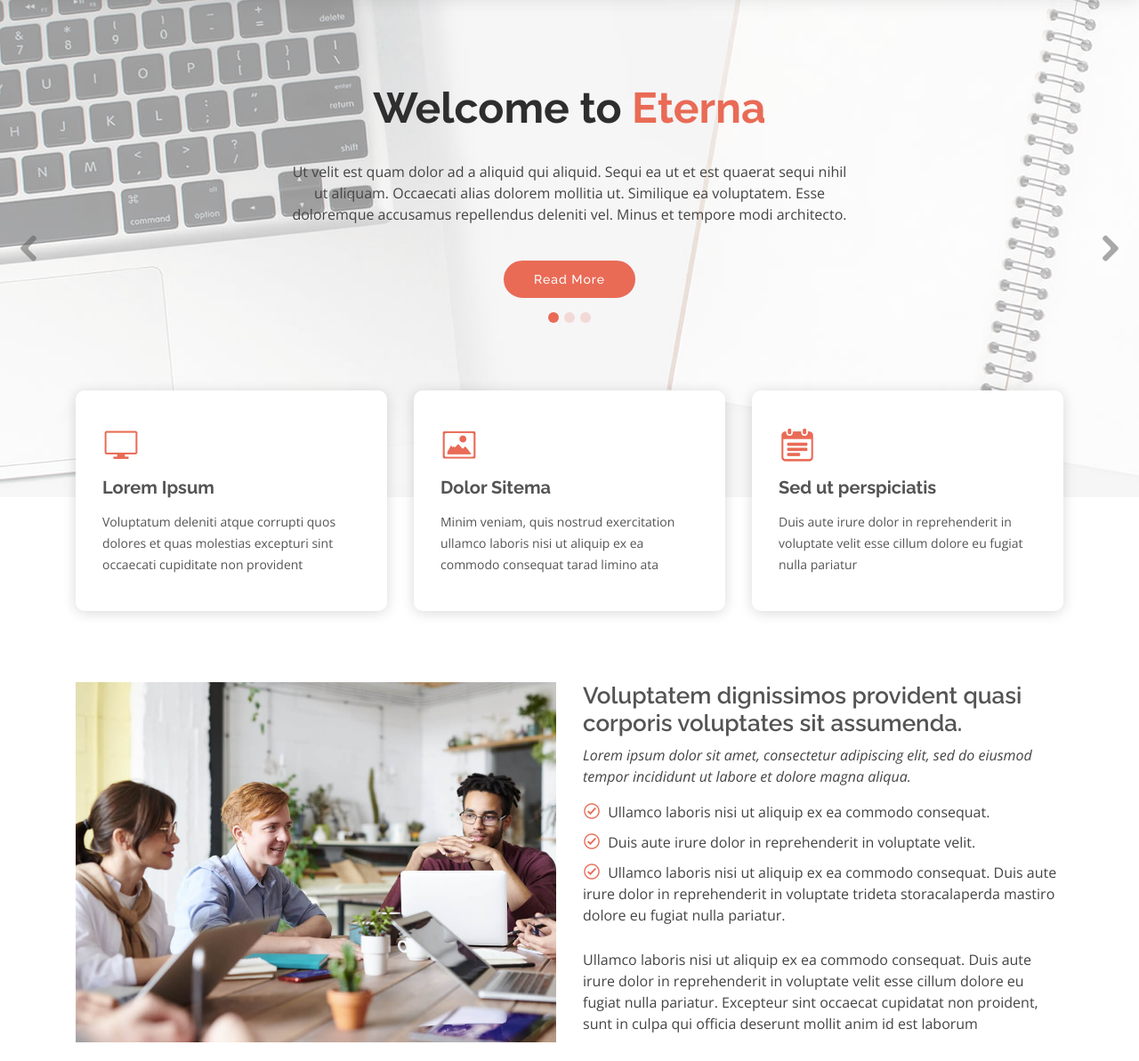
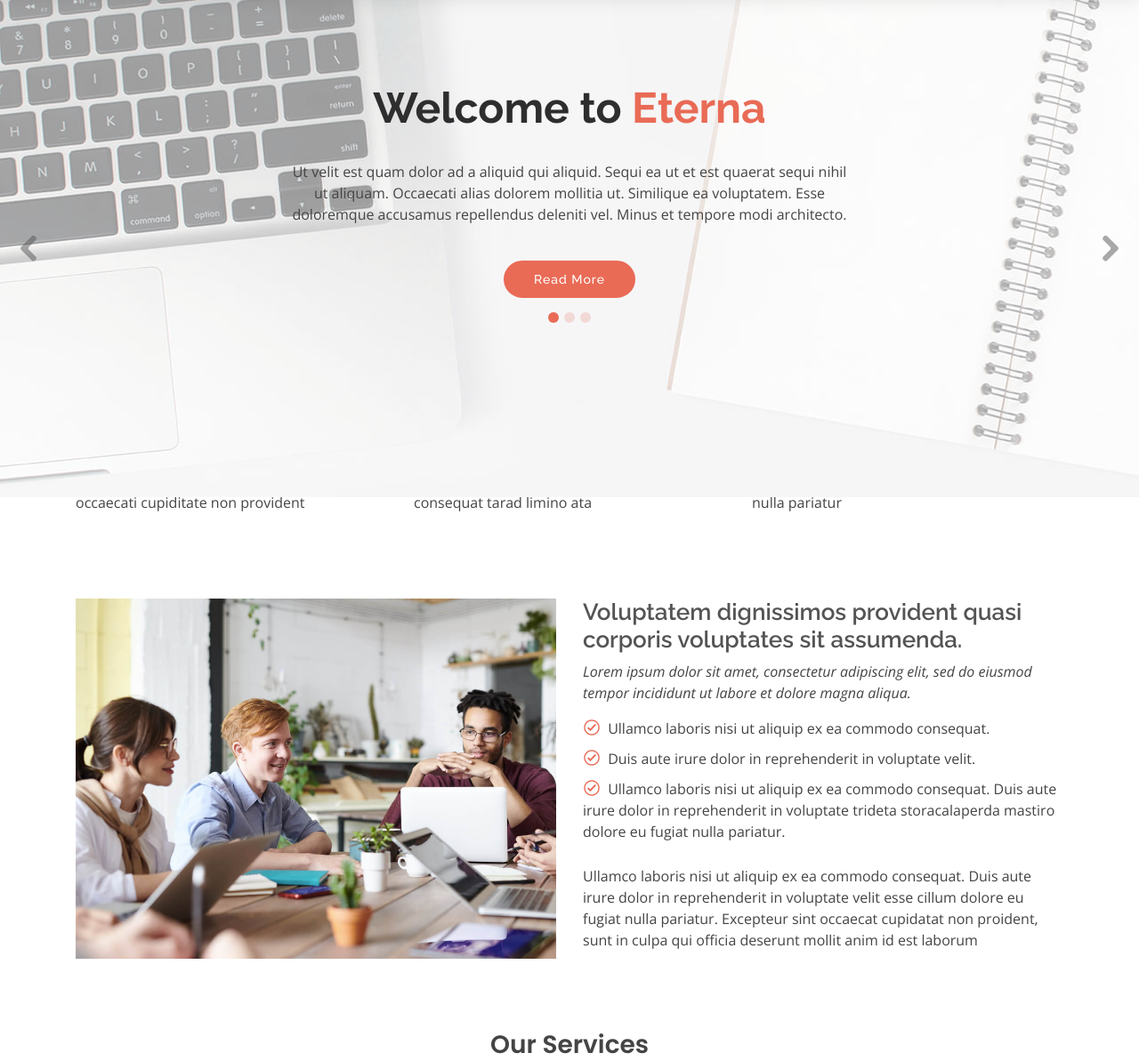
Before and after one commit to nico91d/TrabajoF, a PHP site: page / in a window 1280 px wide. Shown: the part 113-1306 px from the top of the page at 89% size. Run offline with PHP 8.4, Linux system fonts and the light colour scheme.

Commit message:
Update style.css

```diff
--- a/assets/css/style.css
+++ b/assets/css/style.css
@@ -610,51 +610,7 @@ section {
 /*--------------------------------------------------------------
 # Featured
 --------------------------------------------------------------*/
-.featured {
-  position: relative;
-  z-index: 2;
-}
-
-.featured .icon-box {
-  padding: 40px 30px;
-  box-shadow: 0px 2px 15px rgba(0, 0, 0, 0.15);
-  border-radius: 10px;
-  background: #fff;
-  transition: all ease-in-out 0.3s;
-}
-
-.featured .icon-box i {
-  color: #e96b56;
-  font-size: 42px;
-  margin-bottom: 15px;
-  display: block;
-}
-
-.featured .icon-box h3 {
-  font-weight: 700;
-  margin-bottom: 15px;
-  font-size: 20px;
-}
-
-.featured .icon-box h3 a {
-  color: #545454;
-  transition: 0.3s;
-}
-
-.featured .icon-box p {
-  color: #545454;
-  line-height: 24px;
-  font-size: 14px;
-  margin-bottom: 0;
-}
-
-.featured .icon-box:hover {
-  background: #e96b56;
-}
-
-.featured .icon-box:hover i, .featured .icon-box:hover h3 a, .featured .icon-box:hover p {
-  color: #fff;
-}
+/*HOLA ROLI ESTO LO BORRE*/
 
 /*--------------------------------------------------------------
 # About
```
